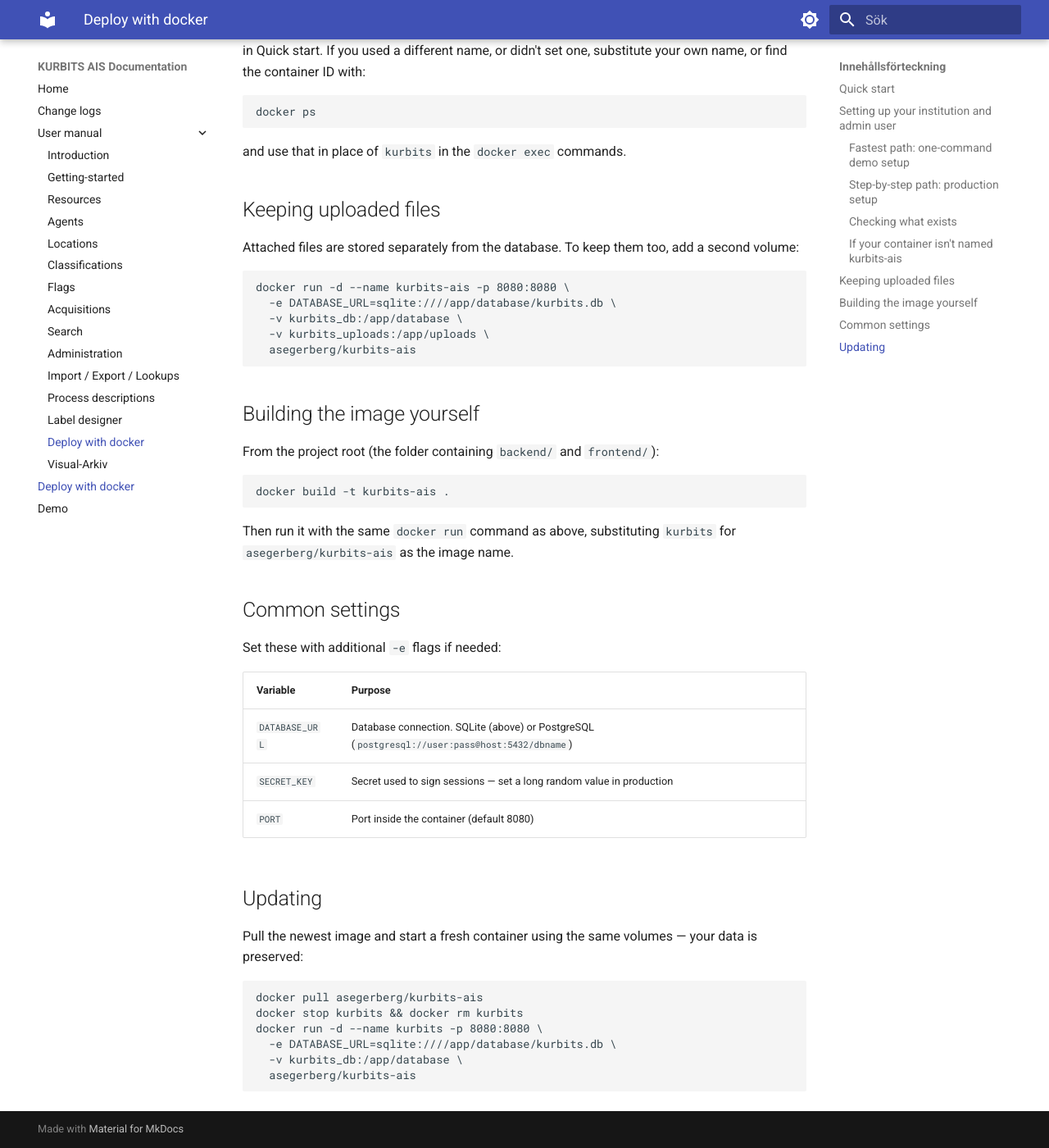
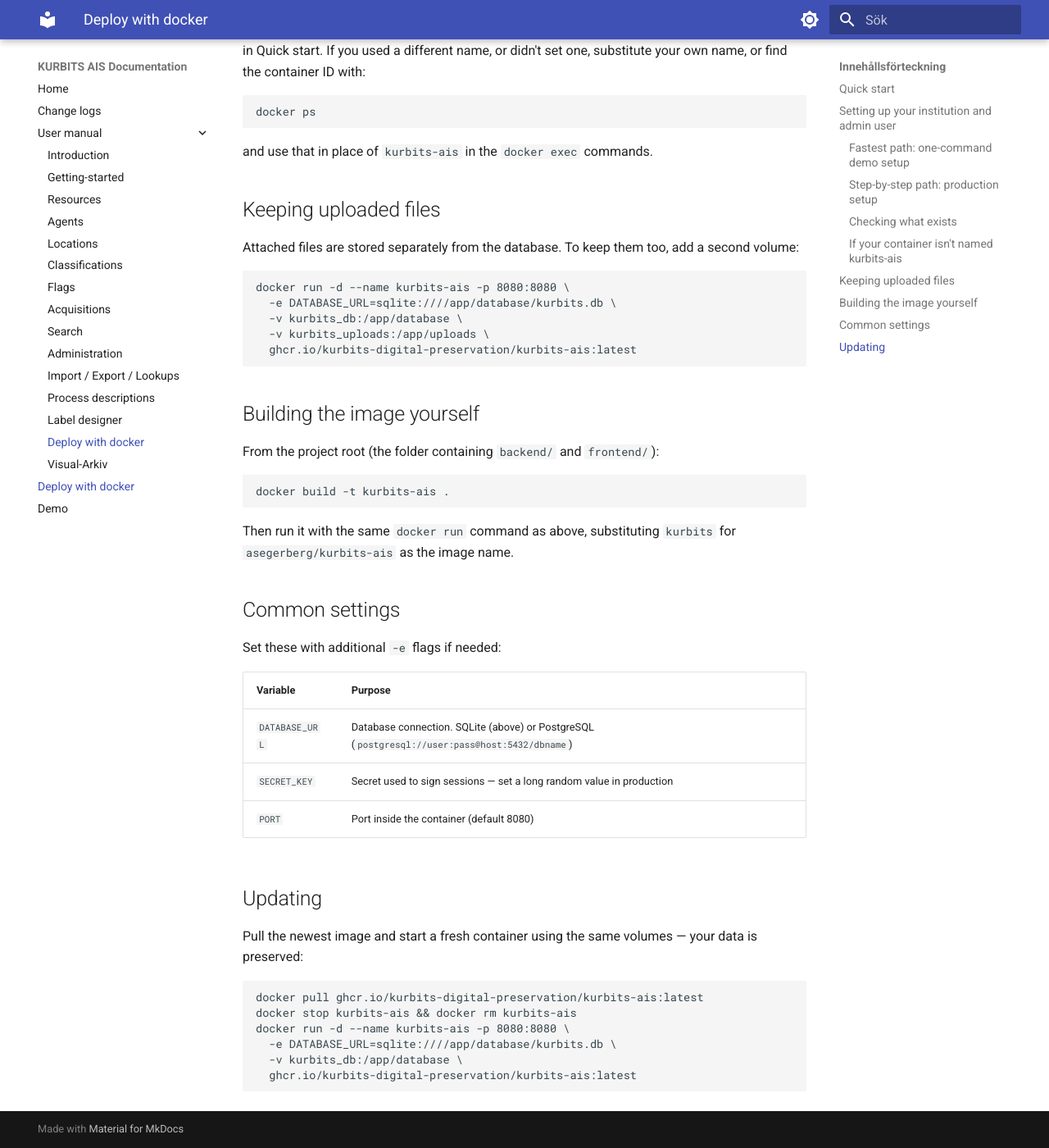
Before and after one commit to kurbits-digital-preservation/kurbits-ais, an MkDocs documentation site: the page built from docs/installation/docker.md, in a window 1280 px wide and 1400 px high, scrolled down 3198 px. Shown: the whole window at 82% size. Built offline with MkDocs 1.6.1 and Material for MkDocs 9.7.7, drawn with Linux system fonts in a browser that asks for light colours; some of the changed text lies outside the part shown.

Commit message:
Update Docker image references in installation docs
Update Docker image references and naming in installation docs

````diff
--- a/docs/installation/docker.md
+++ b/docs/installation/docker.md
@@ -12,7 +12,7 @@
 docker run -d --name kurbits-ais -p 8080:8080 \
   -e DATABASE_URL=sqlite:////app/database/kurbits.db \
   -v kurbits_db:/app/database \
-  asegerberg/kurbits-ais
+  ghcr.io/kurbits-digital-preservation/kurbits-ais:latest
 ```
 
 Then open <http://localhost:8080> in your browser.
@@ -36,7 +36,7 @@
 For trying Kurbits out or setting up a demo, `dev-setup` creates everything in one go — an institution, a system admin, the default hierarchies (ISAD(G), Library, Physical Storage, Classification), and default vocabularies:
 
 ```bash
-docker exec -it kurbits flask dev-setup
+docker exec -it kurbits-ais flask dev-setup
 ```
 
 This uses sensible defaults (institution "Demo Institution", admin `admin@kurbits.dev` / `admin`) and also creates an archivist and a read-only test user so you can try out role-based access. All of it is configurable:
@@ -127,7 +127,7 @@
 docker ps
 ```
 
-and use that in place of `kurbits` in the `docker exec` commands.
+and use that in place of `kurbits-ais` in the `docker exec` commands.
 
 ## Keeping uploaded files
 
@@ -138,7 +138,7 @@
   -e DATABASE_URL=sqlite:////app/database/kurbits.db \
   -v kurbits_db:/app/database \
   -v kurbits_uploads:/app/uploads \
-  asegerberg/kurbits-ais
+  ghcr.io/kurbits-digital-preservation/kurbits-ais:latest
 ```
 
 ## Building the image yourself
@@ -166,10 +166,10 @@
 Pull the newest image and start a fresh container using the same volumes — your data is preserved:
 
 ```bash
-docker pull asegerberg/kurbits-ais
-docker stop kurbits && docker rm kurbits
-docker run -d --name kurbits -p 8080:8080 \
+docker pull ghcr.io/kurbits-digital-preservation/kurbits-ais:latest
+docker stop kurbits-ais && docker rm kurbits-ais
+docker run -d --name kurbits-ais -p 8080:8080 \
   -e DATABASE_URL=sqlite:////app/database/kurbits.db \
   -v kurbits_db:/app/database \
-  asegerberg/kurbits-ais
+  ghcr.io/kurbits-digital-preservation/kurbits-ais:latest
 ```
````
